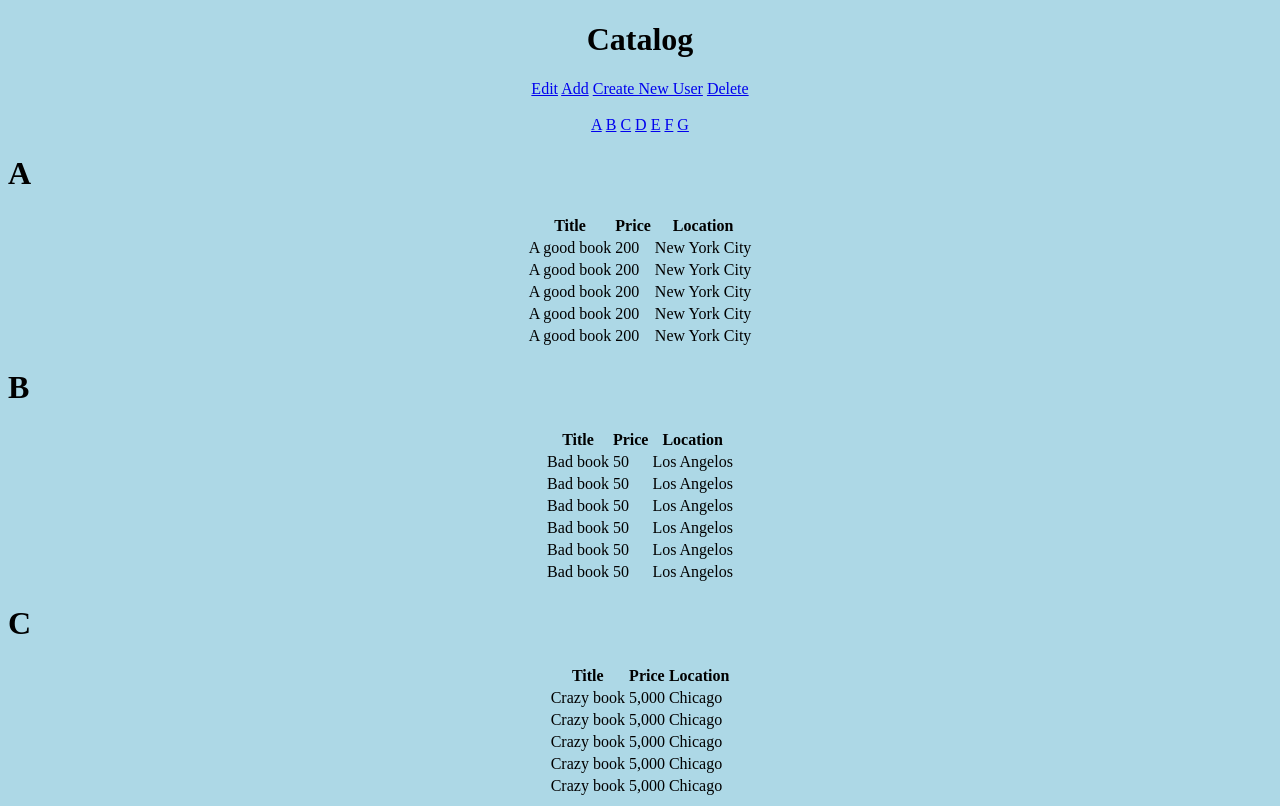
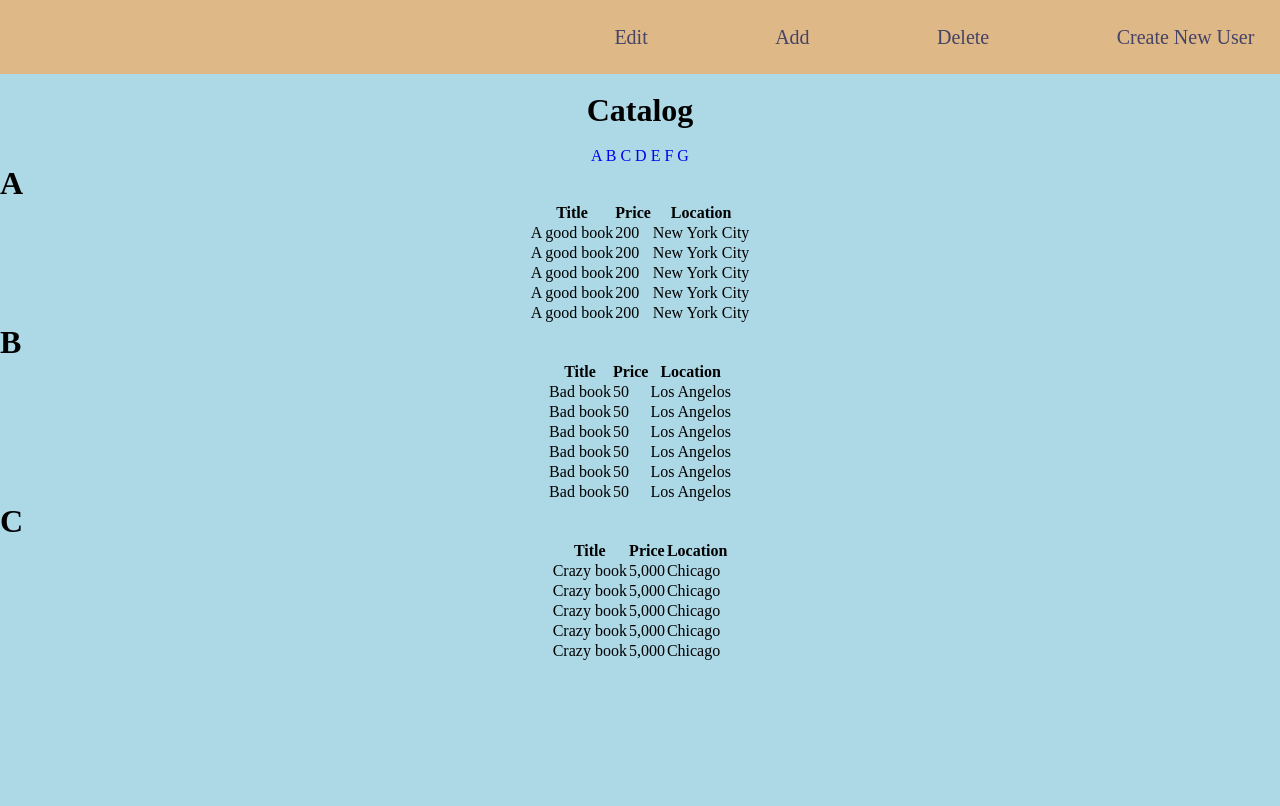
Before and after one commit to Sheharyar977/techbridge-fewd-winter2022, a plain HTML site: page project-phase-1/CSS_code/Catalog.html in a window 1280 px wide. Drawn offline with Linux system fonts and the light colour scheme.

Commit message:
additional CSS changes (Navbar)

```diff
--- a/project-phase-1/CSS_code/Catalog.html
+++ b/project-phase-1/CSS_code/Catalog.html
@@ -9,12 +9,26 @@
 </head>
 <body>
     <div class="Header" >
+
+        <nav class="navbar">
+            <ul class="mainnav" >
+                <li>
+                    <a href="Edit.html"> Edit</a>
+                </li>
+                <li>
+                    <a href="Add.html"> Add</a>
+                </li>
+                <li>
+                    <a href="Delete.html"> Delete</a>
+                </li>
+                <li>
+                    <a href="createnewuser.html"> Create New User</a>
+                </li>
+            </ul>
+        </nav>
+<br>
         <h1 id="title"> Catalog </h1>
-        <a href="Edit.html"> Edit</a>
-        <a href="Add.html"> Add</a>
-        <a href="createnewuser.html"> Create New User</a>
-        <a href="Delete.html"> Delete</a>
-<br> <br>
+<br>
         <div id="searchbar">
             <a href="#a">A</a>
             <a href="#b">B</a>
--- a/project-phase-1/CSS_code/styles.css
+++ b/project-phase-1/CSS_code/styles.css
@@ -1,3 +1,14 @@
+*{
+    margin: 0;
+    padding: 0;
+  }
+
+/* It's good etiqute to set your margin and padding to zero
+to get rid of browsers built in settings. */
+
+a {
+    text-decoration: none;
+}
 .Header {
     text-align:center;
 }
@@ -12,8 +23,42 @@ body {
 }
 .table1 {
 
-        border: black;
+    border: black;
 }
 a:hover {
-    background-color: red;
+    background-color: grey;
 }
+
+/* this class overrides the class on top*/
+.navbar {
+
+    display:flex;
+    justify-content:right;
+/*width 100% is the whole screen
+100vw is the whole screen and behind the
+side scroller, use 100% most times*/
+    width: 100%;
+    padding-top: 2%;
+    padding-bottom: 2%;
+    background-color: burlywood;
+    font-size: 20px;
+}
+
+.mainnav {
+
+    display: flex;
+    margin-right: 2%;
+    justify-content: space-between;
+    width: 50%;
+    list-style: none
+}
+
+.mainnav li{
+    display: inline;
+    color: #bd3f3f;
+
+}
+
+.mainnav li a{
+    color: #454366;
+}
```
Lines whose indentation alone changed are shown as unchanged.
